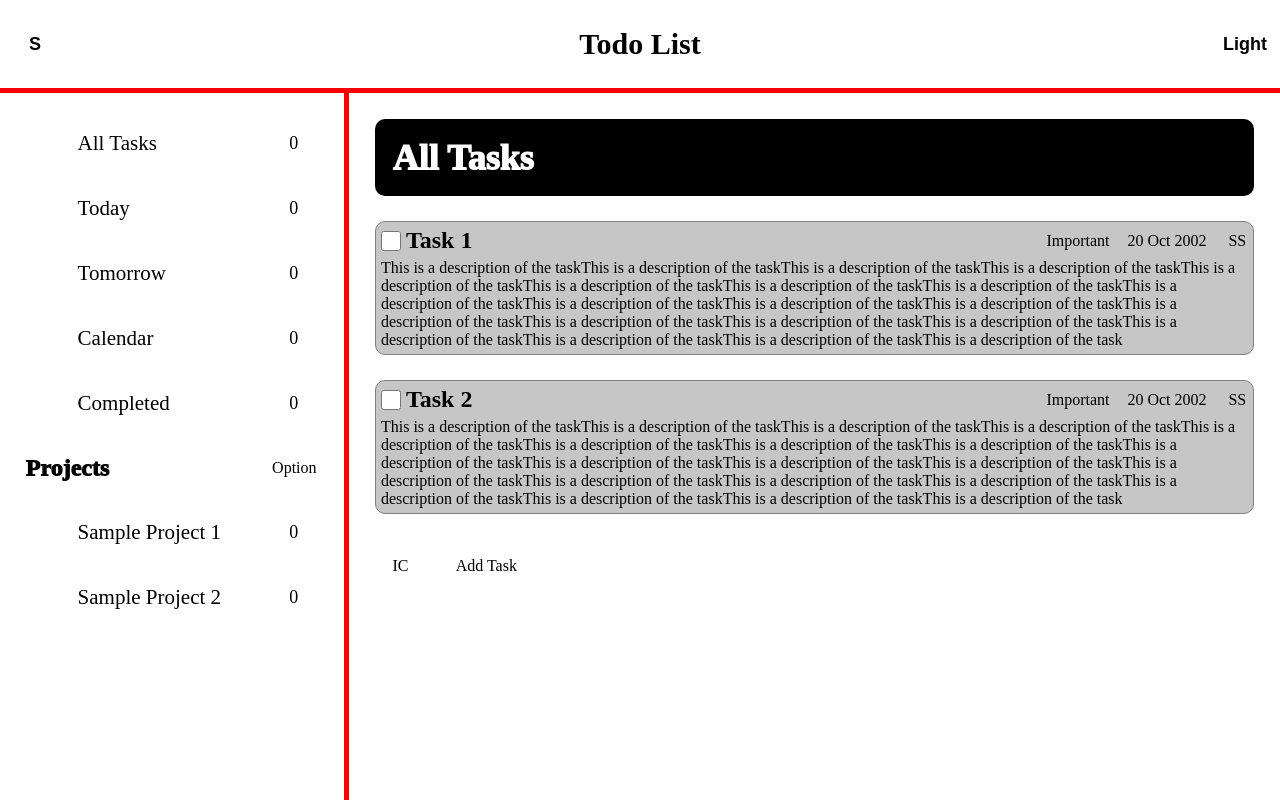
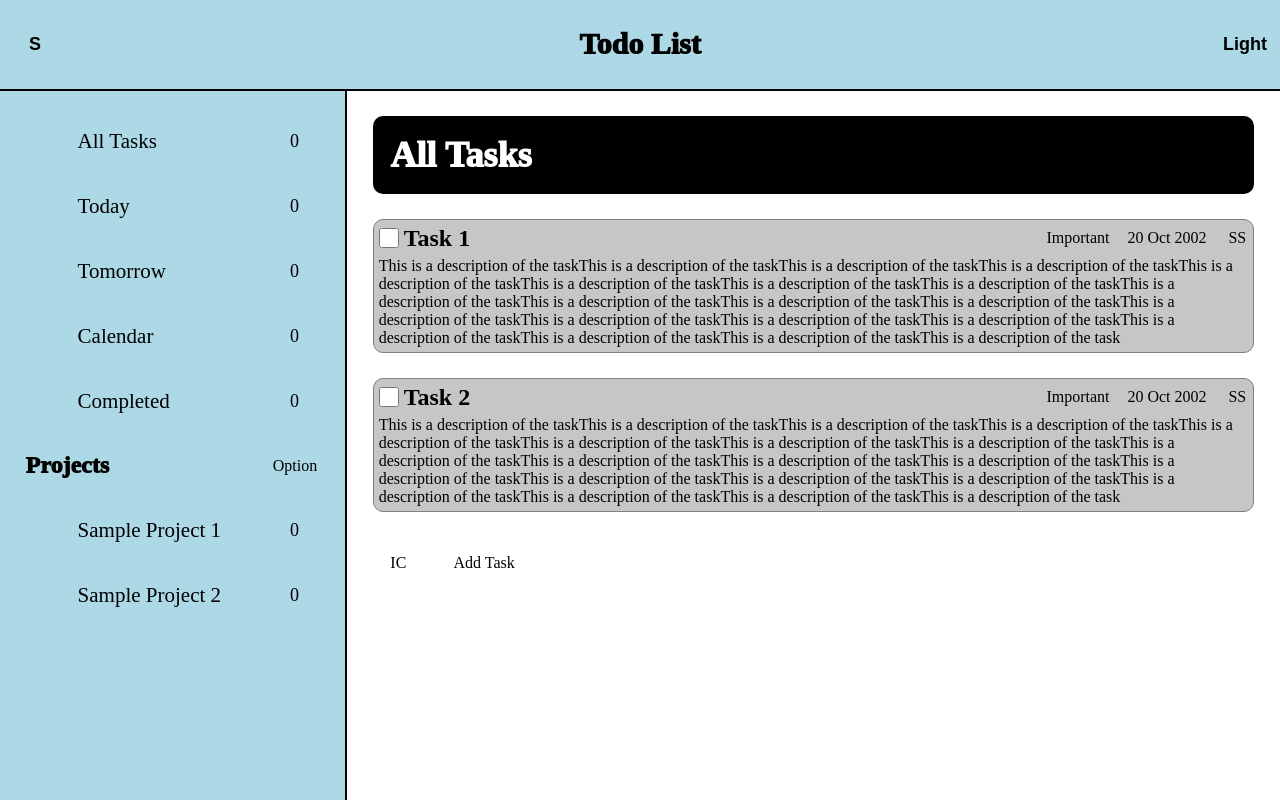
Before and after one commit to MathoVerse100/odin-todo-list, a website built with webpack: page src/template.html in a window 1280 px wide. Built offline with nearby package versions, Linux system fonts and the light colour scheme.

Commit message:
Added variables.css and changed header color design

```diff
--- a/src/ui/header/headerLayout.css
+++ b/src/ui/header/headerLayout.css
@@ -9,6 +9,6 @@
     justify-content: space-between;
     align-items: center;
 
-    border-bottom: 5px solid red;
-    background-color: white;
+    border-bottom: 2px solid black;
+    background-color: lightblue;
 }
--- a/src/ui/header/mode/modeStyle.css
+++ b/src/ui/header/mode/modeStyle.css
@@ -6,18 +6,19 @@
     font-size: 18px;
     font-weight: bold;
     color: black;
-    background-color: white;
+    background-color: lightblue;
     border: none;
+    border-radius: 5px;
 }
 
 .theme-button:hover {
     cursor: pointer;
-    background-color: rgb(224, 224, 224);
+    background-color: rgb(83, 188, 223);
     transition: 0.2s;
 }
 
 .theme-button:active {
     cursor: pointer;
-    background-color: rgb(203, 203, 203);
+    background-color: rgb(90, 157, 179);
     transition: 0s;
 }
--- a/src/ui/header/navigation/navigationStyle.css
+++ b/src/ui/header/navigation/navigationStyle.css
@@ -6,18 +6,19 @@
     font-size: 18px;
     font-weight: bold;
     color: black;
-    background-color: white;
+    background-color: lightblue;
     border: none;
+    border-radius: 5px;
 }
 
 .sidebar-navigation:hover {
     cursor: pointer;
-    background-color: rgb(224, 224, 224);
+    background-color: rgb(83, 188, 223);
     transition: 0.2s;
 }
 
 .sidebar-navigation:active {
     cursor: pointer;
-    background-color: rgb(203, 203, 203);
+    background-color: rgb(90, 157, 179);
     transition: 0s;
 }
--- a/src/ui/header/title/titleStyle.css
+++ b/src/ui/header/title/titleStyle.css
@@ -1,7 +1,8 @@
 .title {
     font-size: 30px;
-    font-weight: bold;
+    font-weight: 1000;
     color: black;
-    background-color: white;
+    background-color: lightblue;
     border: none;
+    border-radius: 5px;
 }
--- a/src/ui/main/sidebar/sidebarLayout.css
+++ b/src/ui/main/sidebar/sidebarLayout.css
@@ -6,5 +6,6 @@
     flex-direction: column;
     gap: 15px;
 
-    border-right: 5px solid red;
+    background-color: lightblue;
+    border-right: 2px solid black;
 }
--- a/src/ui/variables.css
+++ b/src/ui/variables.css
@@ -0,0 +1,13 @@
+[data-theme="light"] {
+    --header-background-color: red;
+    --header-bottom-border-color: black;
+    --header-text-color: white;
+    --header-hover-color: rgb(174, 0, 0);
+    --header-active-color: rgb(103, 0, 0);
+
+    --sidebar-background-color: rgb(174, 0, 0);
+    --sidebar-right-border-color: black;
+    --sidebar-text-color: black;
+    --sidebar-hover-color: rgb(203, 203, 203);
+    --sidebar-active-color: rgb(163, 163, 163);
+}
```
